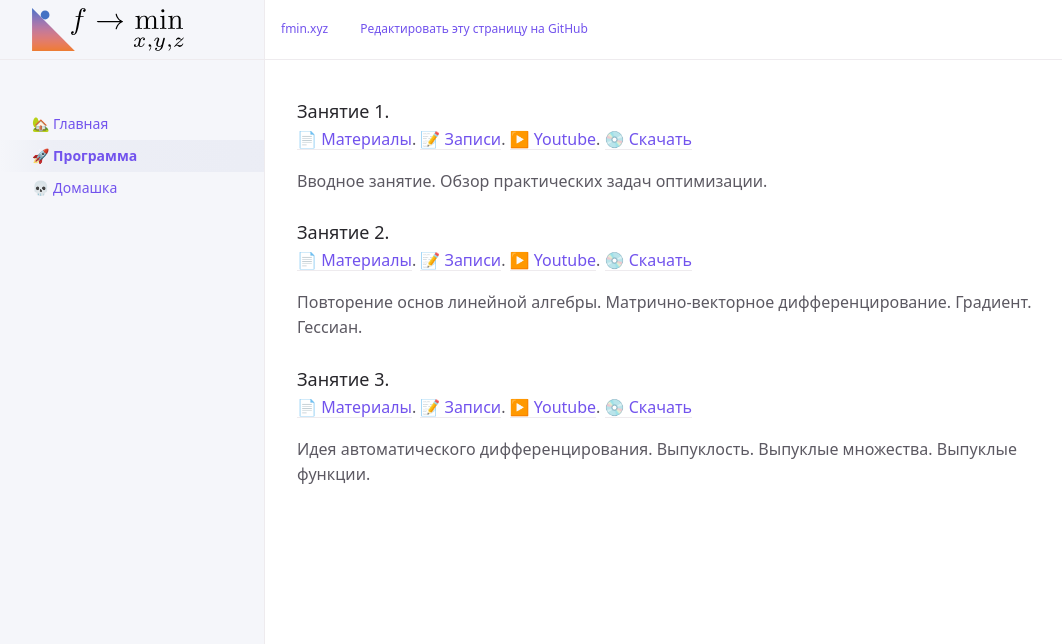
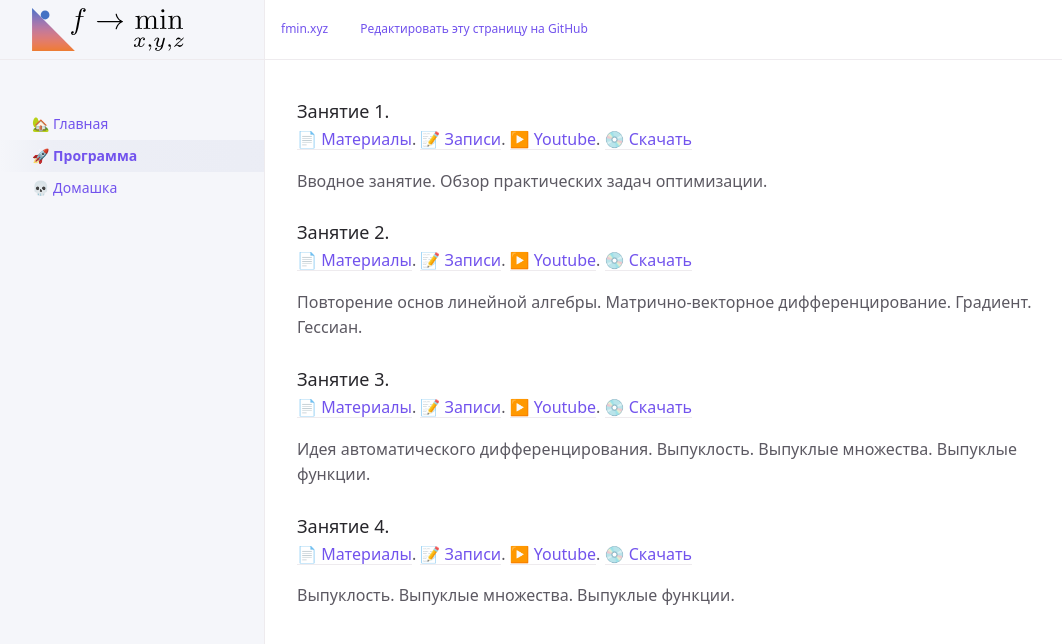
Before and after one commit to MerkulovDaniil/mipt22, a Jekyll site: the page built from program.md, in a window 1280 px wide. Shown: the top 644 px of the page, without its empty margins (107-1169 px from the left). Built offline with Jekyll 4.4.1, drawn with Linux system fonts in a browser that asks for light colours; our own code applies the rules of GitHub Pages for plain Markdown files; a script that is not in the unit is left out.

Commit message:
Update program.md

```diff
--- a/program.md
+++ b/program.md
@@ -14,6 +14,11 @@ nav_order: 2
 Повторение основ линейной алгебры. Матрично-векторное дифференцирование. Градиент. Гессиан.
 
 ### Занятие 3.
-[📄 Материалы](/presentations/3.pdf). [📝 Записи](/notes/3.pdf). [▶️ Youtube](). [💿 Скачать]()
+[📄 Материалы](/presentations/3.pdf). [📝 Записи](/notes/3.pdf). [▶️ Youtube](https://youtu.be/EOqMu9kQNsQ). [💿 Скачать](https://disk.yandex.ru/i/679NXwC_VsuPTw)
 
 Идея автоматического дифференцирования. Выпуклость. Выпуклые множества. Выпуклые функции.
+
+### Занятие 4.
+[📄 Материалы](/presentations/4.pdf). [📝 Записи](/notes/4.pdf). [▶️ Youtube](). [💿 Скачать]()
+
+Выпуклость. Выпуклые множества. Выпуклые функции.
```
